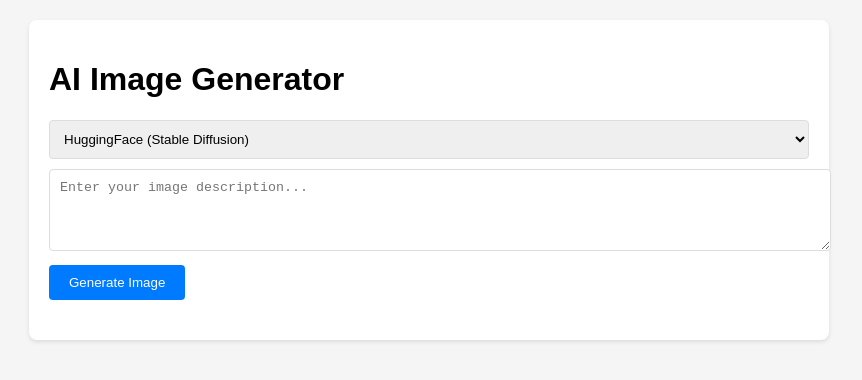
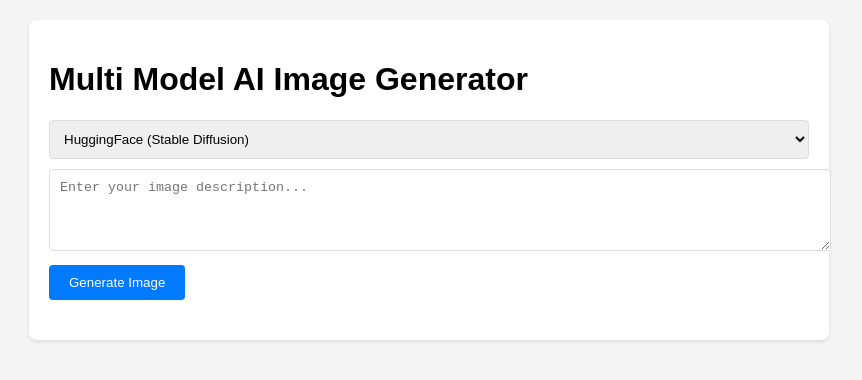
Before and after one commit to vgiri2015/ItsMyAvatar.ai, a website: page public/index.html in a window 1280 px wide. Shown: the whole page, without its empty margins (211-1073 px from the left). Drawn offline with Linux system fonts and the light colour scheme.

Commit message:
docs: Update sample images and prompts
- Updated sample image references in README
- Changed example prompts
- Updated page title in index.html to 'Multi Model AI Image Generator'
- Updated UI header text

```diff
--- a/public/index.html
+++ b/public/index.html
@@ -73,7 +73,7 @@
 </head>
 <body>
     <div class="container">
-        <h1>AI Image Generator</h1>
+        <h1>Multi Model AI Image Generator</h1>
         <div class="input-group">
             <select id="provider" class="provider-select">
                 <option value="huggingface">HuggingFace (Stable Diffusion)</option>
```
Also changed, not shown: README.md.
